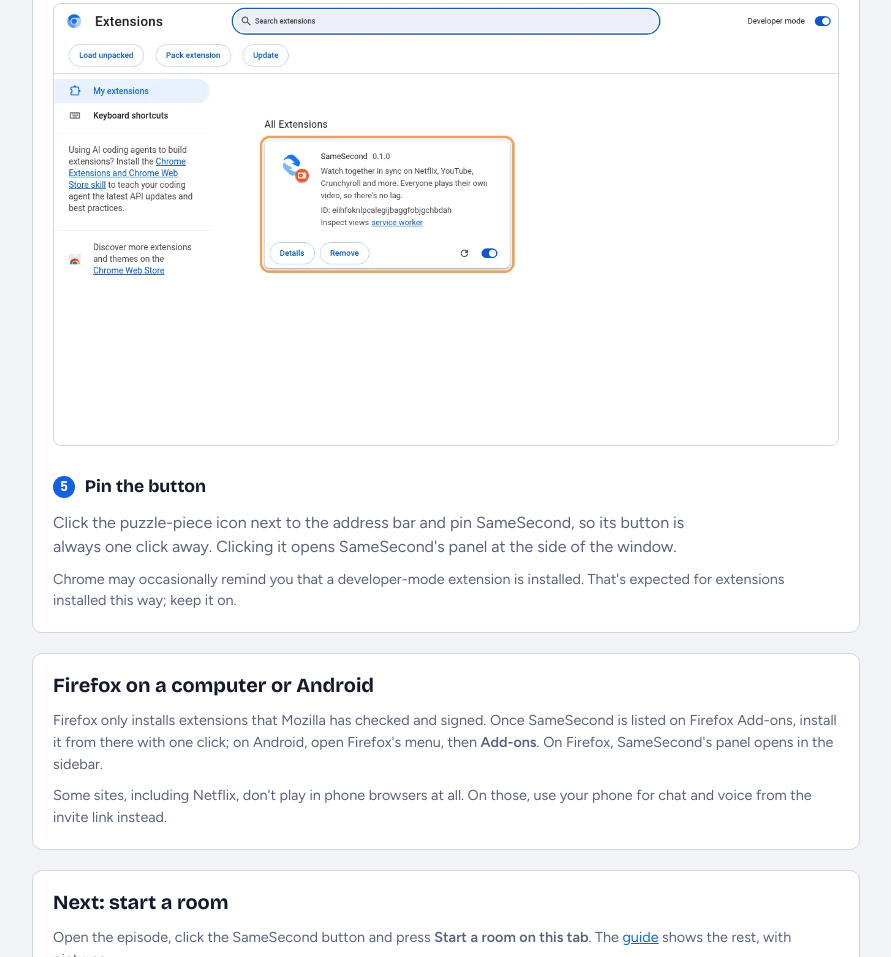
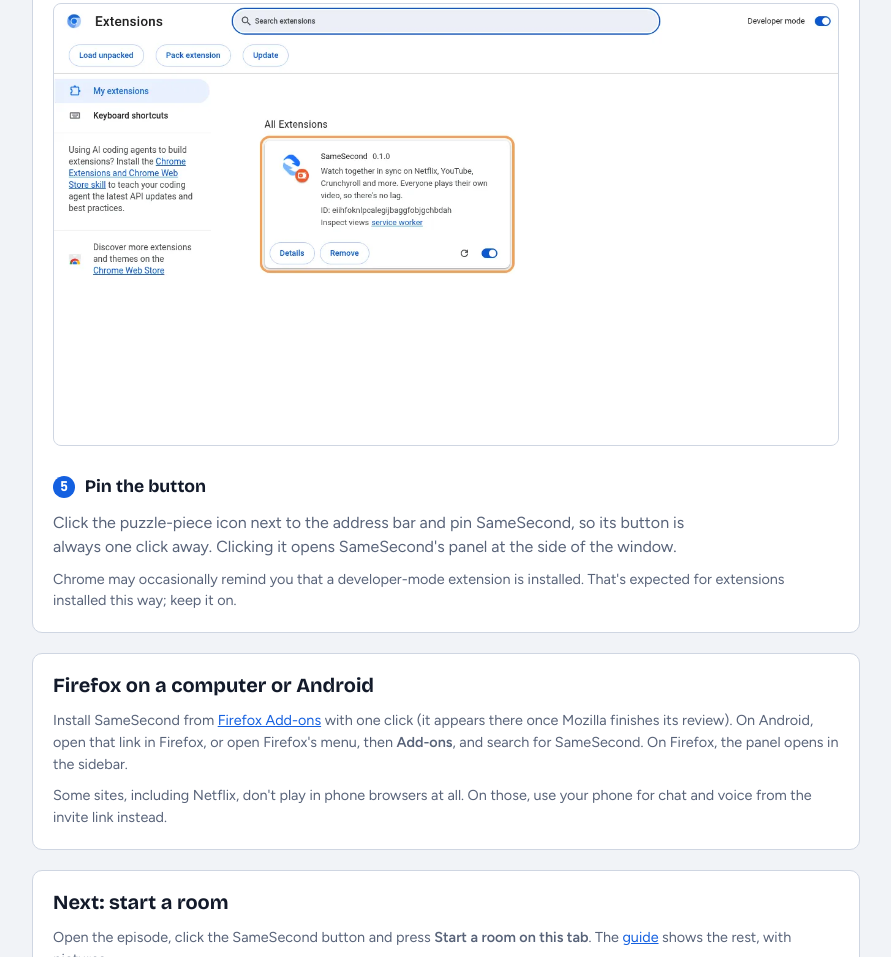
Before and after one commit to ItzAditya43/SameSecond, a browser extension: page public/extension.html in a window 1280 px wide. Shown: the part 1843-2800 px from the top of the page, without its empty margins (194-1085 px from the left). Drawn offline with nearby package versions, Linux system fonts and the light colour scheme; no server answers.

Commit message:
Link the Firefox Add-ons listing from the install page

```diff
--- a/public/extension.html
+++ b/public/extension.html
@@ -34,6 +34,7 @@
     <h2>Download</h2>
     <div class="downloads">
       <a class="btn primary" href="https://github.com/ItzAditya43/SyncRoom/releases/latest/download/samesecond-chrome.zip">Chrome, Edge, Brave, Opera (.zip)</a>
+      <a class="btn" href="https://addons.mozilla.org/firefox/addon/samesecond/" rel="noopener">Firefox Add-ons</a>
       <a class="btn" href="https://github.com/ItzAditya43/SyncRoom/releases/latest">All versions on GitHub</a>
       <a class="btn" id="dl" href="/downloads/samesecond-extension.zip" download hidden>This site's copy</a>
     </div>
@@ -72,7 +73,7 @@
 
   <section class="card">
     <h2>Firefox on a computer or Android</h2>
-    <p class="note">Firefox only installs extensions that Mozilla has checked and signed. Once SameSecond is listed on Firefox Add-ons, install it from there with one click; on Android, open Firefox's menu, then <strong>Add-ons</strong>. On Firefox, SameSecond's panel opens in the sidebar.</p>
+    <p class="note">Install SameSecond from <a href="https://addons.mozilla.org/firefox/addon/samesecond/" rel="noopener">Firefox Add-ons</a> with one click (it appears there once Mozilla finishes its review). On Android, open that link in Firefox, or open Firefox's menu, then <strong>Add-ons</strong>, and search for SameSecond. On Firefox, the panel opens in the sidebar.</p>
     <p class="note">Some sites, including Netflix, don't play in phone browsers at all. On those, use your phone for chat and voice from the invite link instead.</p>
   </section>
 
```
